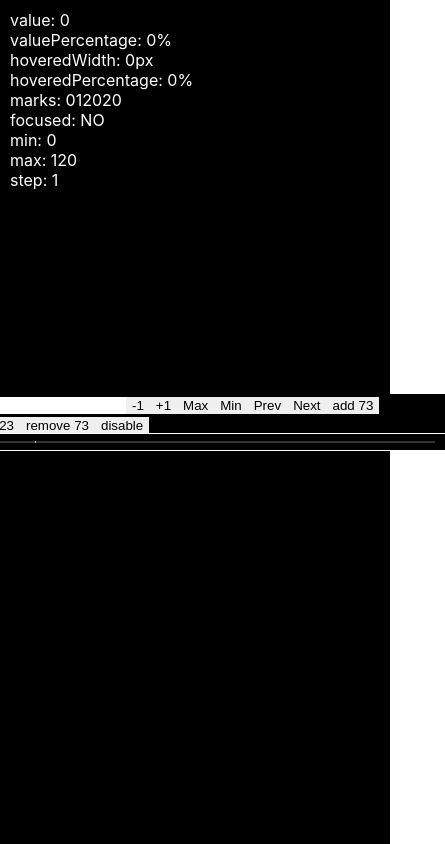
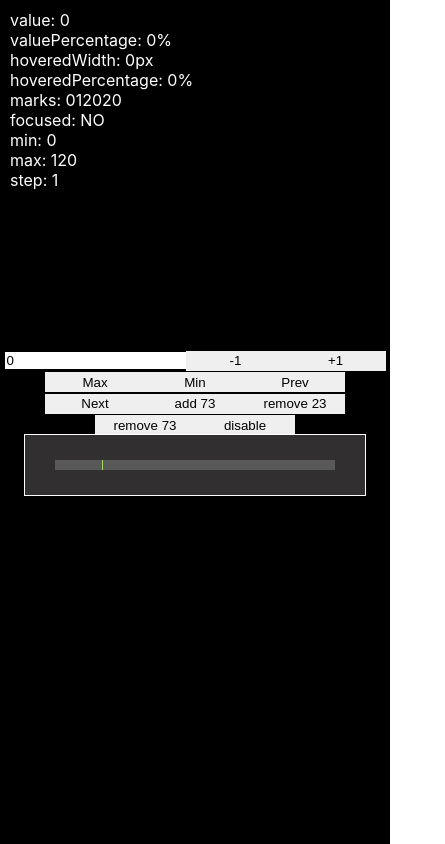
Before and after one commit to facinick/seekplus, a React (Create React App) app: page / in a window 390 px wide. Shown: the whole page, 445 px wide, since content can reach past the window. Built offline with nearby package versions, Linux system fonts and the light colour scheme.

Commit message:
enlargeeee

```diff
--- a/src/components/app/App.scss
+++ b/src/components/app/App.scss
@@ -3,44 +3,24 @@
 	height: 100%;
 }
 
-.App-logo {
-	height: 40vmin;
-	pointer-events: none;
+
+@media (prefers-reduced-motion: no-preference) {
+
 }
 
-@media (prefers-reduced-motion: no-preference) {
-	.App-logo {
-		animation: App-logo-spin infinite 20s linear;
-	}
-}
-
-.App-header {
-	background-color: #282c34;
-	display: flex;
-	flex-direction: column;
-	align-items: center;
-	justify-content: center;
-	font-size: calc(10px + 2vmin);
-	color: white;
-	height: 20%;
-}
-
-.App-link {
-	color: #61dafb;
-}
-
-@keyframes App-logo-spin {
-	from {
-		transform: rotate(0deg);
-	}
-	to {
-		transform: rotate(360deg);
-	}
-}
 
 #progress-container {
 	width: 500px;
 	background: #312f2f;
+}
+
+@media(max-width: 550px) {
+	#progress-container{
+		width: calc( 100% - 50px );
+	}
+	#progress-controls-container{
+		width: calc( 100% - 50px );
+	}
 }
 
 main {
@@ -52,25 +32,30 @@ main {
 	flex-direction: column;
 }
 
-#info{
+#info {
 	margin: 30px;
 	color: white;
-}
-
-#progress-container{
-	background: #000000;
-	outline: none;
 }
 
 #debug {
 	color: white;
 	position: absolute;
-    left: 0;
-    TOP: 0;
-    padding: 10px;
+	left: 0;
+	top: 0;
+	padding: 10px;
+	pointer-events: none;
 }
-*{
+* {
 	outline: 0;
 	border: 0;
 	margin: 0;
 }
+#progress-controls-container{
+	width: 100%;
+	text-align: center;
+}
+
+button {
+	width: 100px;
+	height: 20px;
+}
--- a/src/components/app/App.tsx
+++ b/src/components/app/App.tsx
@@ -4,10 +4,10 @@ import { SeekBar } from '../seekbar/SeekBar';
 import { isTouch } from '../../utils';
 import { render } from 'react-dom';
 
-interface Props{
+interface Props {
 
 }
-interface State{
+interface State {
   currentDuration: number;
   totalDuration: number;
   step: number;
@@ -31,30 +31,32 @@ class App extends React.Component<Props, State> {
   }
 
   setSeekbar = (component: SeekBar): void => {
-    if(!this.seekbar && component) {
+    if (!this.seekbar && component) {
       this.seekbar = component;
     }
   }
 
   render(): JSX.Element {
-    const {currentDuration, is_touch, totalDuration, step, disable} = this.state;
+    const { currentDuration, is_touch, totalDuration, step, disable } = this.state;
 
     return (
       <main>
-          <div id="progress-container">
-            <input min={0} max={totalDuration} step={1} onChange={(event) => this.setState({currentDuration: Number(event.target.value)})} value={currentDuration} id="seekbarinput" />
-            <button onClick={(event) => {this.seekbar?.shiftDown()}} >{`-${step}`}</button>
-            <button onClick={(event) => {this.seekbar?.shiftUp()}} >{`+${step}`}</button>
-            <button onClick={(event) => {this.seekbar?.shiftMax()}} >{`Max`}</button>
-            <button onClick={(event) => {this.seekbar?.shiftMin()}} >{`Min`}</button>
-            <button onClick={(event) => {this.seekbar?.shiftPrevious()}} >{`Prev`}</button>
-            <button onClick={(event) => {this.seekbar?.shiftNext()}} >{`Next`}</button>
-            <button onClick={(event) => {this.seekbar?.addMark(73)}} >{`add 73`}</button>
-            <button onClick={(event) => {this.seekbar?.removeMark(23)}} >{`remove 23`}</button>
-            <button onClick={(event) => {this.seekbar?.removeMark(73)}} >{`remove 73`}</button>
-            <button onClick={() => this.setState((oldState: State) => ({disable: !oldState.disable}))} >{`${disable ? "enable" : "disable"}`}</button>
-            <SeekBar ref={this.setSeekbar} onChange={(value: number) => this.setState({currentDuration: value})} disable={disable} isTouch={is_touch} value={currentDuration} min={0} max={totalDuration} step={step} />
-          </div>
+        <div id="progress-controls-container">
+          <input min={0} max={totalDuration} step={1} onChange={(event) => this.setState({ currentDuration: Number(event.target.value) })} value={currentDuration} id="seekbarinput" />
+          <button onClick={(event) => { this.seekbar?.shiftDown() }} >{`-${step}`}</button>
+          <button onClick={(event) => { this.seekbar?.shiftUp() }} >{`+${step}`}</button>
+          <button onClick={(event) => { this.seekbar?.shiftMax() }} >{`Max`}</button>
+          <button onClick={(event) => { this.seekbar?.shiftMin() }} >{`Min`}</button>
+          <button onClick={(event) => { this.seekbar?.shiftPrevious() }} >{`Prev`}</button>
+          <button onClick={(event) => { this.seekbar?.shiftNext() }} >{`Next`}</button>
+          <button onClick={(event) => { this.seekbar?.addMark(73) }} >{`add 73`}</button>
+          <button onClick={(event) => { this.seekbar?.removeMark(23) }} >{`remove 23`}</button>
+          <button onClick={(event) => { this.seekbar?.removeMark(73) }} >{`remove 73`}</button>
+          <button onClick={() => this.setState((oldState: State) => ({ disable: !oldState.disable }))} >{`${disable ? "enable" : "disable"}`}</button>
+        </div>
+        <div id="progress-container">
+          <SeekBar ref={this.setSeekbar} onChange={(value: number) => this.setState({ currentDuration: value })} disable={disable} isTouch={is_touch} value={currentDuration} min={0} max={totalDuration} step={step} />
+        </div>
       </main>
     );
   }
--- a/src/components/seekbar/SeekBar.scss
+++ b/src/components/seekbar/SeekBar.scss
@@ -1,10 +1,10 @@
-$progress-dot-size-active: 14px;
+$progress-dot-size-active: 30px;
 $progress-bar-scale-active: 2;
-$progress-bar-height-inactive: 2px;
+$progress-bar-height-inactive: 10px;
 $progress-interactive-area: 16px;
-$progress-color: #1d6bdd;
-$progress-dot-color: #1d6bdd;
-$progress-hover-color: grey;
+$progress-color: #DB4437;
+$progress-dot-color: #F4B400;
+$progress-hover-color: #0F9D58;
 $progress-all-color: white;
 
 @mixin center() {
--- a/src/components/seekbar/SeekBar.tsx
+++ b/src/components/seekbar/SeekBar.tsx
@@ -22,8 +22,8 @@ interface State {
 
 const knobInactive = 0;
 const knobActive = 14;
-const interactivePaddingX = 10;
-const interactivePaddingY = 0;
+const interactivePaddingX = 30;
+const interactivePaddingY = 30;
 const trackHeightInactive = 6;
 const trackScaleOnActive = 2;
 
```
